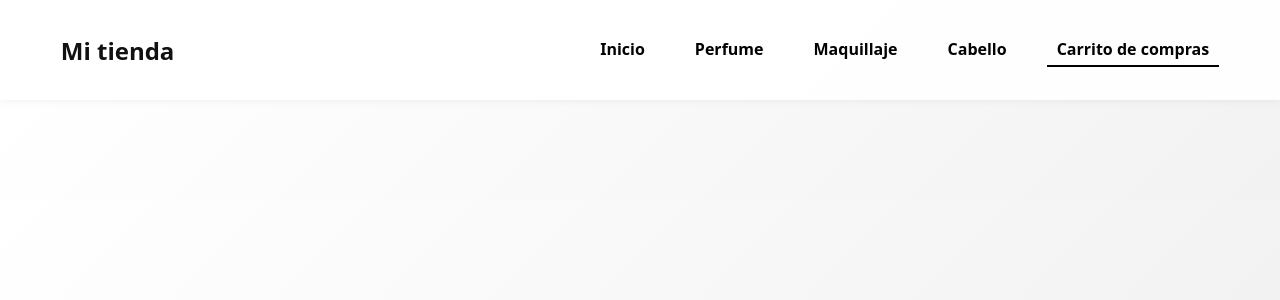
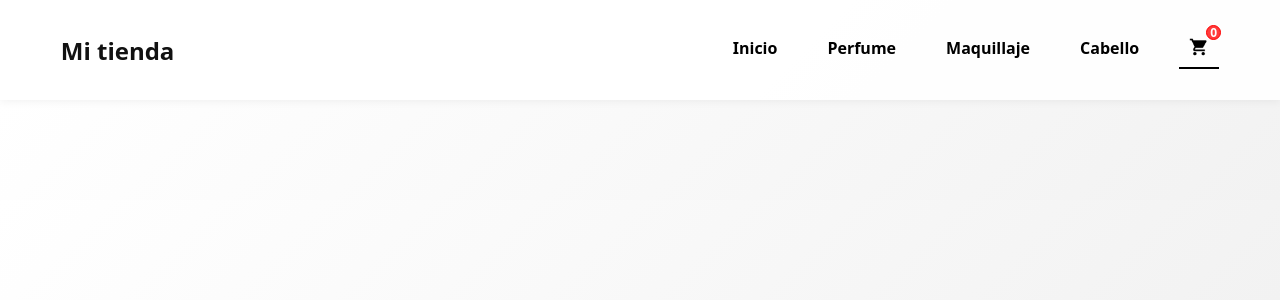
Before and after one commit to adriiberjaga/perfumeria-fake-react, a React (Vite) app: page /cart in a window 1280 px wide. Shown: the top 300 px of the page. Built offline with nearby package versions, Linux system fonts and the light colour scheme.

Commit message:
add simple cart icon and dinamic number of items

```diff
--- a/src/Components/css/Header.css
+++ b/src/Components/css/Header.css
@@ -4,6 +4,27 @@
   border: none;
   background-color: transparent;
   font-size: 24px;
+}
+.box-cart{
+  position: relative;
+}
+.icon-cart{
+  width: 20px;
+}
+.number-cart{
+  top: -12px;
+  right: -12px;
+  background-color: rgba(255, 21, 21, 0.841);
+  color: white;
+  display: flex;
+  position: absolute;
+  width: 15px;
+  height: 15px;
+  font-size: 12px;
+  border: 1px solid red;
+  justify-content: center;
+  align-items: center;
+  border-radius: 50%;
 }
 .header {
   display: flex;
--- a/src/Components/jsx/Header.jsx
+++ b/src/Components/jsx/Header.jsx
@@ -1,10 +1,12 @@
 import React, { useState } from "react";
 import { NavLink } from "react-router-dom";
-import "../css/Header.css"; // Importamos los estilos
+import "../css/Header.css";
+import cart from '../../images/image-cart.png'
+import { useCart } from "../../context/CartContext";
 
 export default function Header() {
   const [isMenuOpen, setIsMenuOpen] = useState(false);
-
+  const { itemsNumber } = useCart()
   return (
     <header className="header">
         <h2 className="header-logo">Mi tienda</h2>
@@ -50,7 +52,10 @@ export default function Header() {
             to="/cart"
             className={({ isActive }) => (isActive ? "active" : "")}
           >
-            Carrito de compras
+            <div className="box-cart">
+            <span className="number-cart">{itemsNumber}</span>
+              <img className="icon-cart" src={cart} alt="Carrito" />
+            </div>
           </NavLink>
         </nav>
     </header>
--- a/src/context/CartContext.jsx
+++ b/src/context/CartContext.jsx
@@ -4,6 +4,7 @@ const CartContext = createContext();
 
 export const CartProvider = ( { children }) => {
     const [cartItems, setCartItems] = useState([])
+    let itemsNumber = cartItems.length
 
     const addToCart = (product) => {
         setCartItems(prev => [...prev, product]);
@@ -21,7 +22,8 @@ export const CartProvider = ( { children }) => {
             cartItems,
             addToCart,
             removeFromCart,
-            clearCart
+            clearCart,
+            itemsNumber
         }}>
             {children}
         </CartContext.Provider>
```
Also changed, not shown: src/images/image-cart.png (added).
